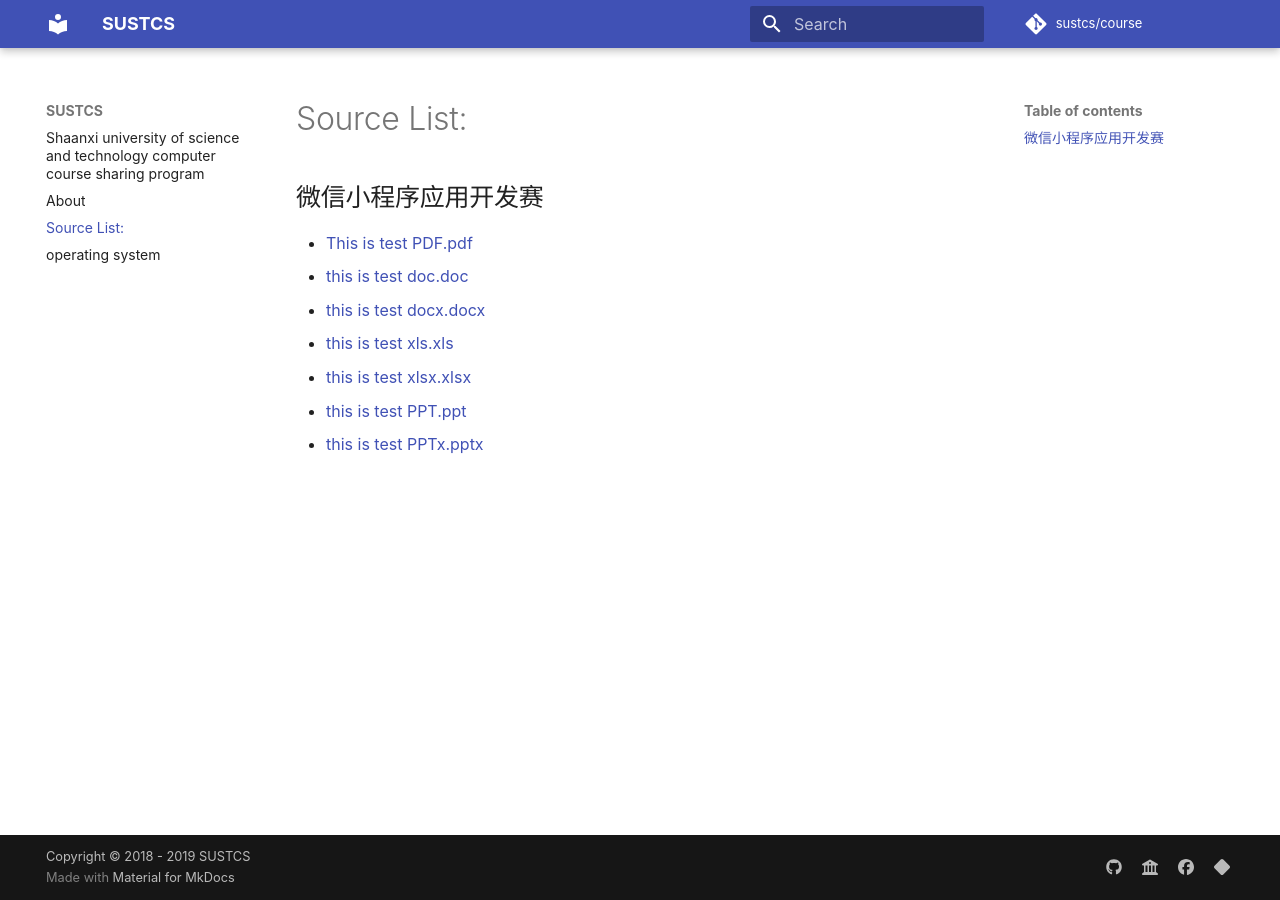
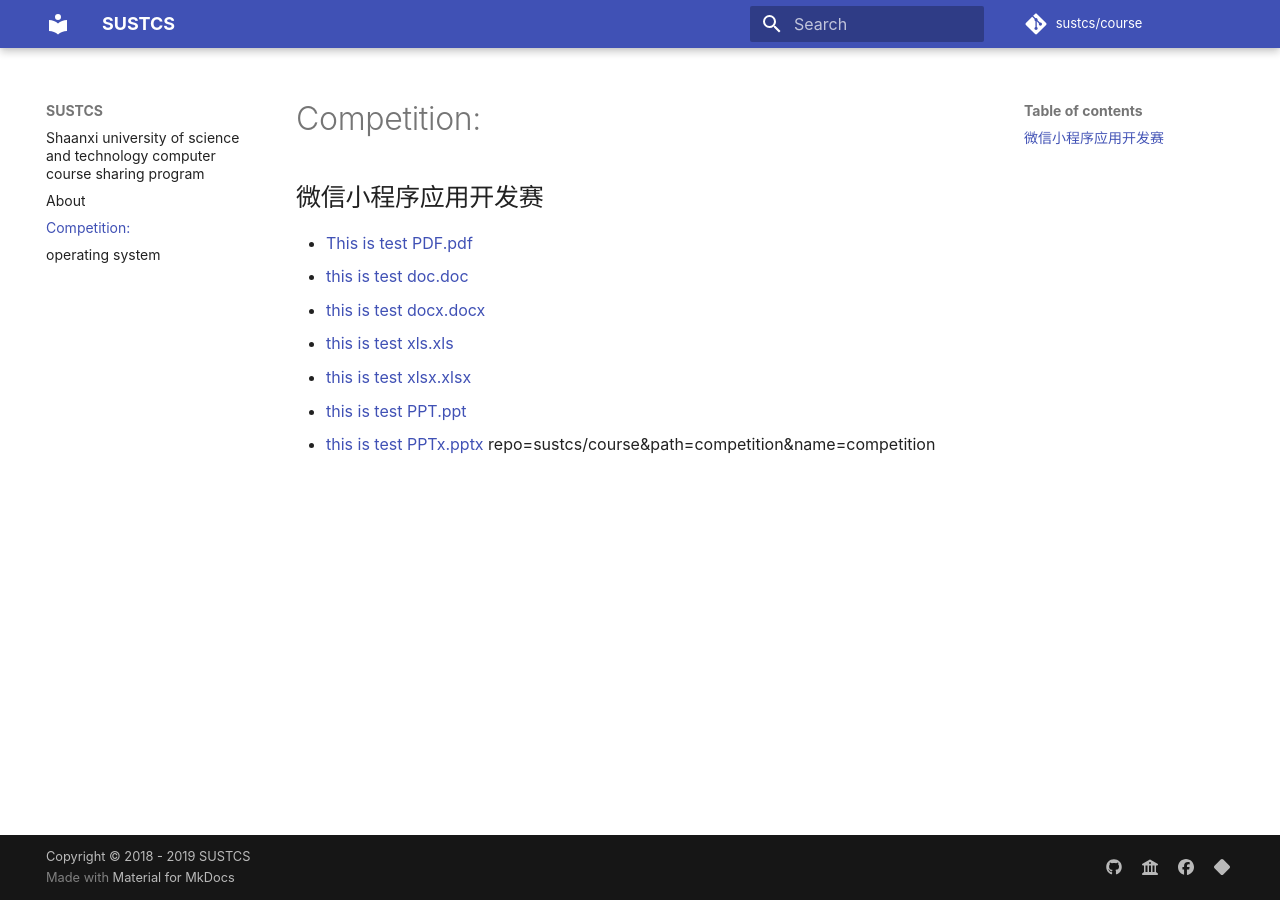
Before and after one commit to sustcs/course, an MkDocs documentation site: the page built from docs/competition.md, in a window 1280 px wide. Built offline with MkDocs 1.6.1 and Material for MkDocs 9.7.7, drawn with Linux system fonts in a browser that asks for light colours; comment, search, counter and statistics services are not loaded.

Commit message:
add competition

```diff
--- a/docs/competition.md
+++ b/docs/competition.md
@@ -1,4 +1,4 @@
-# Source List:
+# Competition:
 ## 微信小程序应用开发赛
   - [This is test PDF.pdf](https://github.com/sustcs/course/blob/master/test/PDF.pdf)
   - [this is test doc.doc](https://github.com/sustcs/course/raw/master/)
@@ -7,3 +7,4 @@
   - [this is test xlsx.xlsx](https://github.com/sustcs/course/raw/master/)
   - [this is test PPT.ppt](https://github.com/sustcs/course/raw/master/)
   - [this is test PPTx.pptx](https://github.com/sustcs/course/raw/master/)
+repo=sustcs/course&path=competition&name=competition
```
Also changed, not shown: 16 other files.
